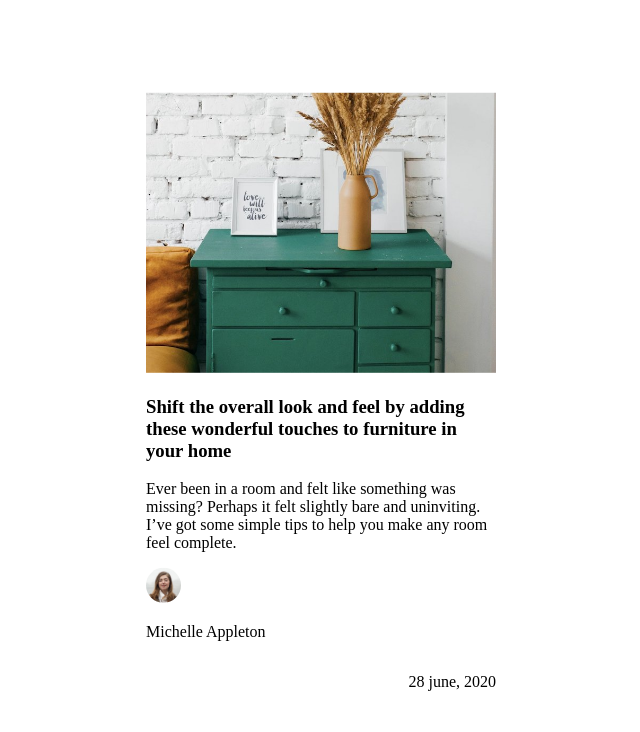
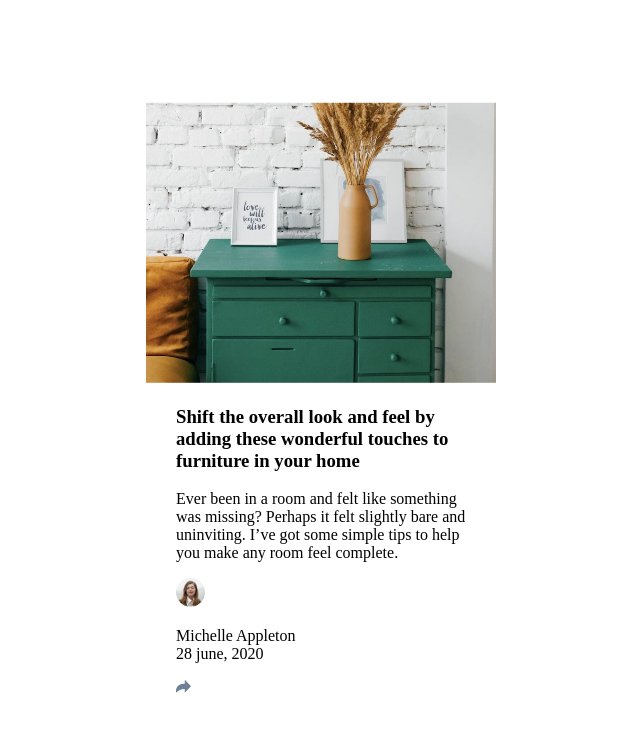
Before and after one commit to hsteele-creator/article-preview-component, a plain HTML site: page index.html in a window 1280 px wide. Shown: the whole page, without its empty margins (319-959 px from the left). Drawn offline with Linux system fonts and the light colour scheme.

Commit message:
working on css

```diff
--- a/index.html
+++ b/index.html
@@ -28,10 +28,14 @@
         it felt slightly bare and uninviting. I’ve got some simple tips
         to help you make any room feel complete.</p>
 
-        <img src="images/avatar-michelle.jpg" alt="" class="author-img">
 
-        <p class="author-name">Michelle Appleton</p>
-        <p class="date">28 june, 2020</p>
+
+            <img src="images/avatar-michelle.jpg" alt="" class="author-img">
+            <p>Michelle Appleton <br> 28 june, 2020 </p>
+
+            <svg class="" xmlns="http://www.w3.org/2000/svg" width="15" height="13"><path fill="#6E8098" d="M15 6.495L8.766.014V3.88H7.441C3.33 3.88 0 7.039 0 10.936v2.049l.589-.612C2.59 10.294 5.422 9.11 8.39 9.11h.375v3.867L15 6.495z"/></svg>
+
+
 
 
 
--- a/style.css
+++ b/style.css
@@ -1,3 +1,7 @@
+* {
+    box-sizing: border-box;
+}
+
 .outer-container{
     width: 350px;
     position: absolute;
@@ -16,6 +20,7 @@
 
 .text-container {
     width: 350px;
+    padding: 0 30px;
 }
 
 .author-img {
@@ -24,14 +29,5 @@
 }
 
 .author-name {
-    display: flex;
-}
-
-.socials {
     float: right;
 }
-
-.date {
-    float: right;
-    display: block;
-}
```
